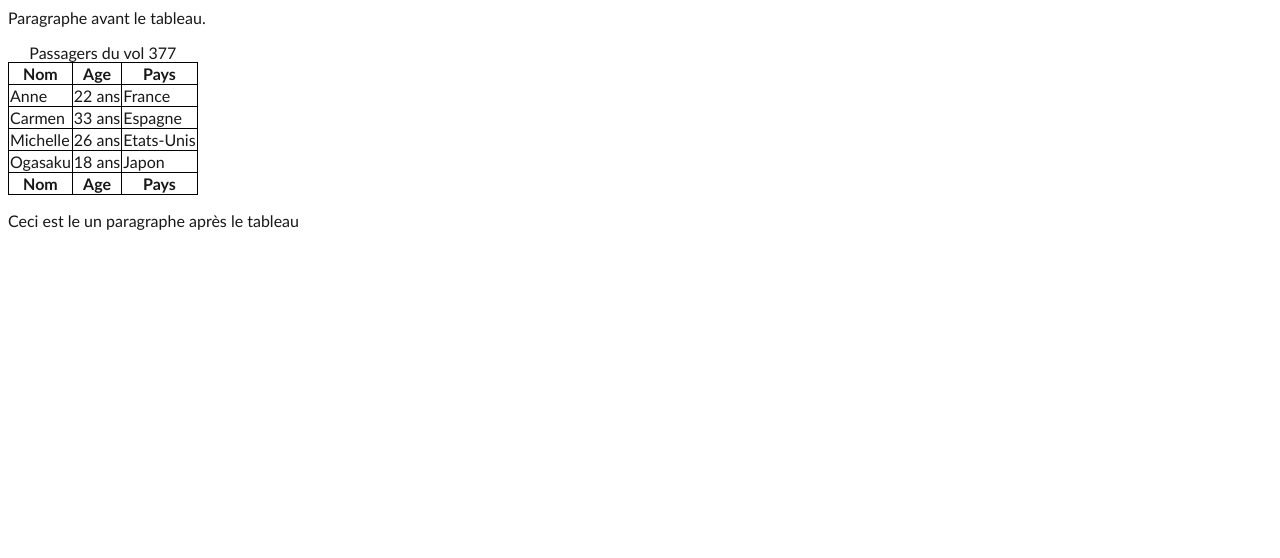
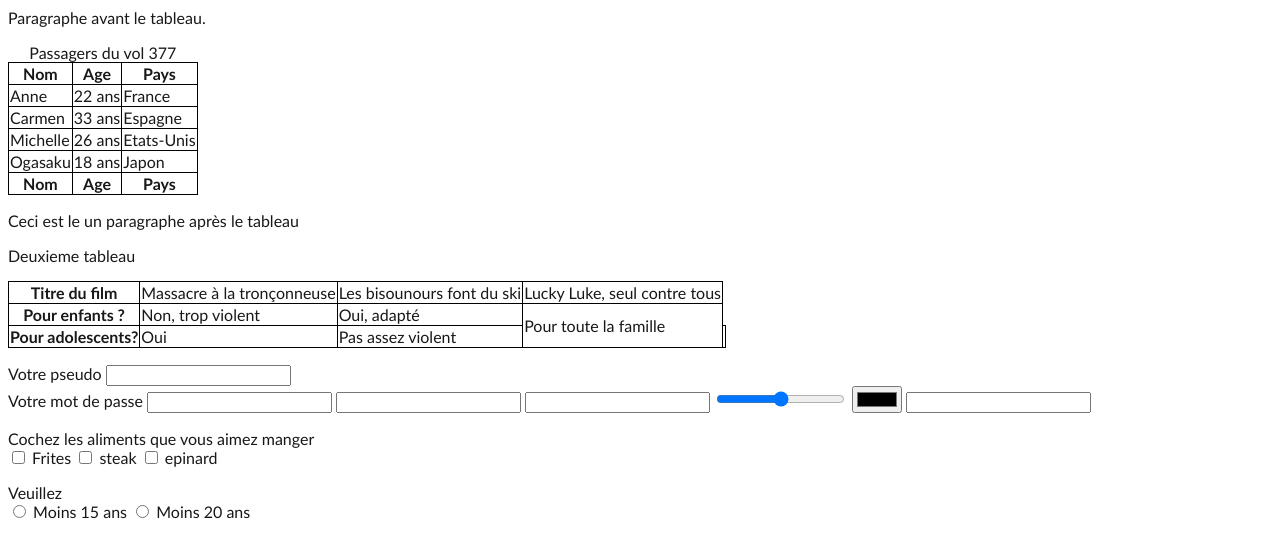
Before and after one commit to nassafou/appBlog, a plain HTML site: page tableau.html in a window 1280 px wide. Drawn offline with Linux system fonts and the light colour scheme.

Commit message:
commit_input
Les input

```diff
--- a/tableau.html
+++ b/tableau.html
@@ -38,6 +38,65 @@
             <P>
                 Ceci est le un paragraphe après le tableau
             </P>
+            <p>
+                Deuxieme tableau
+            </p>
+            <table>
+                <tr>
+                    <th>Titre du film</th>
+                    <td>Massacre à la tronçonneuse </td>
+                    <td>Les bisounours font du ski </td>
+                    <td>Lucky Luke, seul contre tous</td>
+                </tr>
+                <tr>
+                    <th>Pour enfants ?</th>
+                    <td>Non, trop violent  </td>
+                    <td>Oui, adapté </td>
+                    <td rowspan="5">Pour toute la famille</td>
+                </tr>
+                <tr>
+                    <th>Pour adolescents?</th>
+                    <td>Oui </td>
+                    <td>Pas assez violent </td>
+                    <td rowspan="5"></td>
+                </tr>
+            </table>
+            <form method="post" action="traitement.php">
+                <p>
+                    <label>Votre pseudo </label>
+                    <input type="text" name="pseudo" id="pseudo" />
+                    <br />
+                    <label for="pass">Votre mot de passe </label>
+                    <input type="password" name="pass" id="pass"/>
+                    <input  type="url"/>
+                    <input type="number" />
+                    <input type="range" />
+                    <input type="color" />
+                    <input type="search" />
+                </p>
+
+            </form>
+            <form action="php.php" method="post">
+                <p>
+                    Cochez les aliments que vous aimez manger </br>
+                    <input type="checkbox" name="frites" id="frites "/>
+                    <libel for="frites">Frites </libel>
+                    <input type="checkbox" name="steak" id="steak">
+                    <label for="steak"> steak</label>
+                    <input type="checkbox" name="epinard" id="epinard"/>
+                    <label for="epinard">epinard</label>
+                </p>
+            </form>
+            <form action="php.php" method="post">
+                <p>
+                    Veuillez
+                    <br />
+                    <input type="radio" name="age" value="moins15" id="moins15"/>
+                    <label> Moins 15 ans</label>
+                    <input type="radio" name="age" value="moins15" id="moins15"/>
+                    <label> Moins 20 ans</label>
+                </p>
+            </form>
         </section>
         <footer>
 
```
